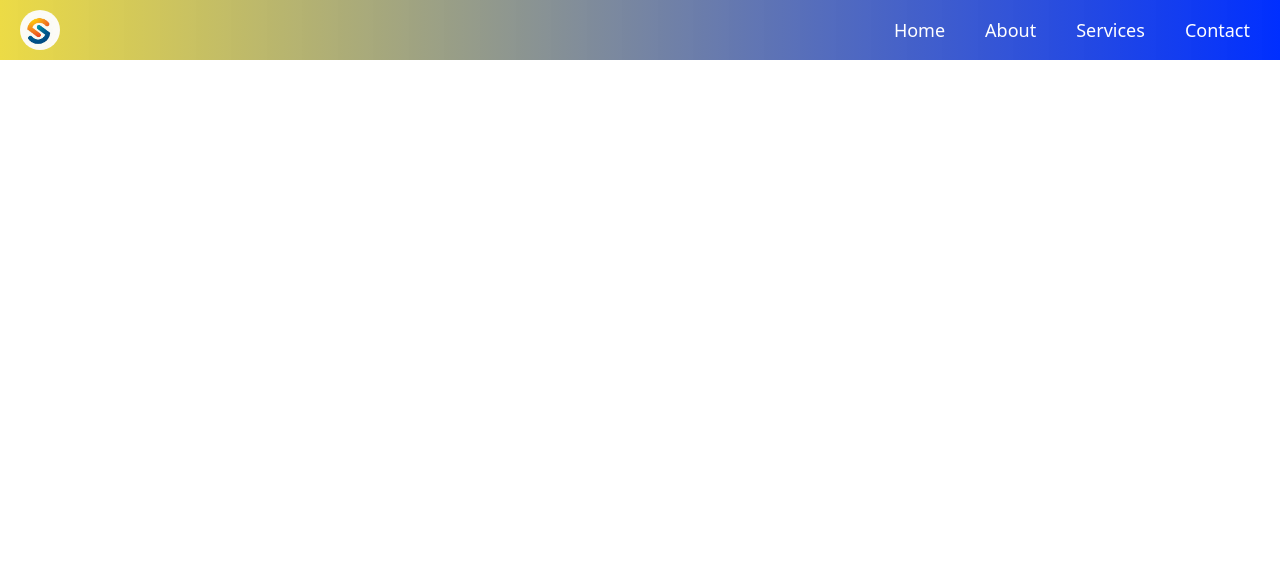
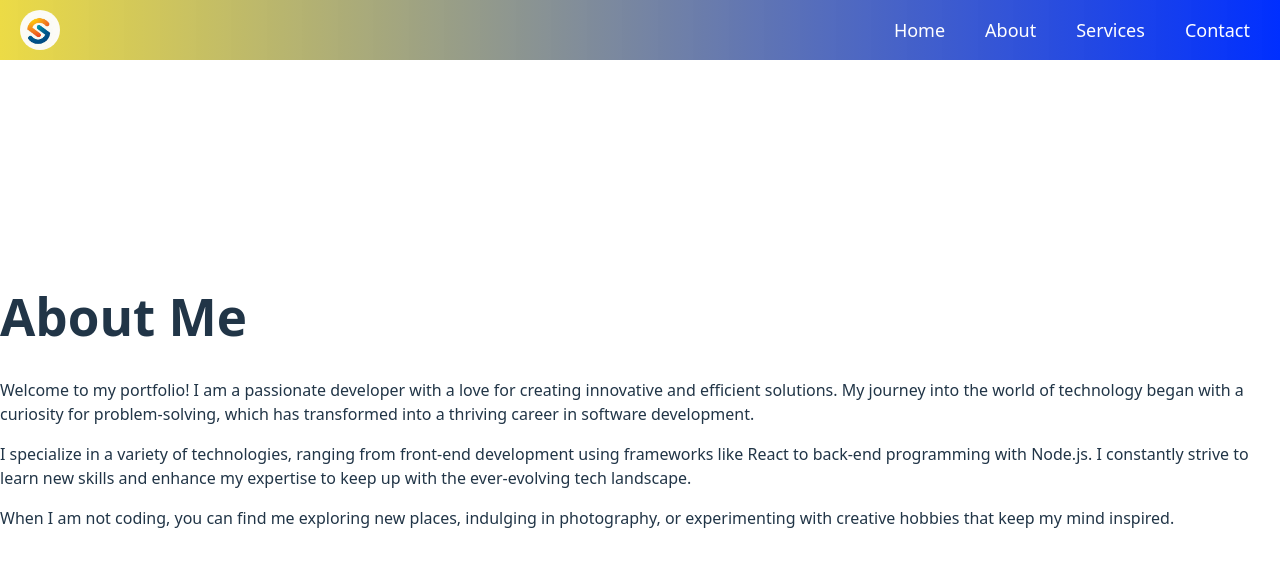
Before and after one commit to SubhajitBardhanPc/Portfolio-App, a React (Vite) app in the folder My Portfolio/client/: page /about in a window 1280 px wide. Shown: the top 566 px of the page. Built offline with nearby package versions, Linux system fonts and the light colour scheme.

Commit message:
About Page Done

```diff
--- a/My Portfolio/client/src/App.jsx
+++ b/My Portfolio/client/src/App.jsx
@@ -1,6 +1,7 @@
 import { BrowserRouter as Router, Routes, Route } from "react-router-dom"
 import Navbar from "./components/Navbar"
 import Home from "./pages/Home";
+import About from "./pages/About";
 
 
 
@@ -10,6 +11,7 @@ function App() {
       <Navbar />
       <Routes>
         <Route path="/" element={<Home />} />
+        <Route path="/about" element={<About />} />
 
       </Routes>
     </Router>
--- a/My Portfolio/client/src/pages/About.jsx
+++ b/My Portfolio/client/src/pages/About.jsx
@@ -0,0 +1,26 @@
+import React from "react";
+
+const About = () => {
+    return (
+        <div className="about-content">
+            <h1>About Me</h1>
+            <p>
+                Welcome to my portfolio! I am a passionate developer with a love for creating
+                innovative and efficient solutions. My journey into the world of technology began
+                with a curiosity for problem-solving, which has transformed into a thriving career
+                in software development.
+            </p>
+            <p>
+                I specialize in a variety of technologies, ranging from front-end development using
+                frameworks like React to back-end programming with Node.js. I constantly strive to
+                learn new skills and enhance my expertise to keep up with the ever-evolving tech landscape.
+            </p>
+            <p>
+                When I am not coding, you can find me exploring new places, indulging in photography,
+                or experimenting with creative hobbies that keep my mind inspired.
+            </p>
+        </div>
+    );
+};
+
+export default About;
```
